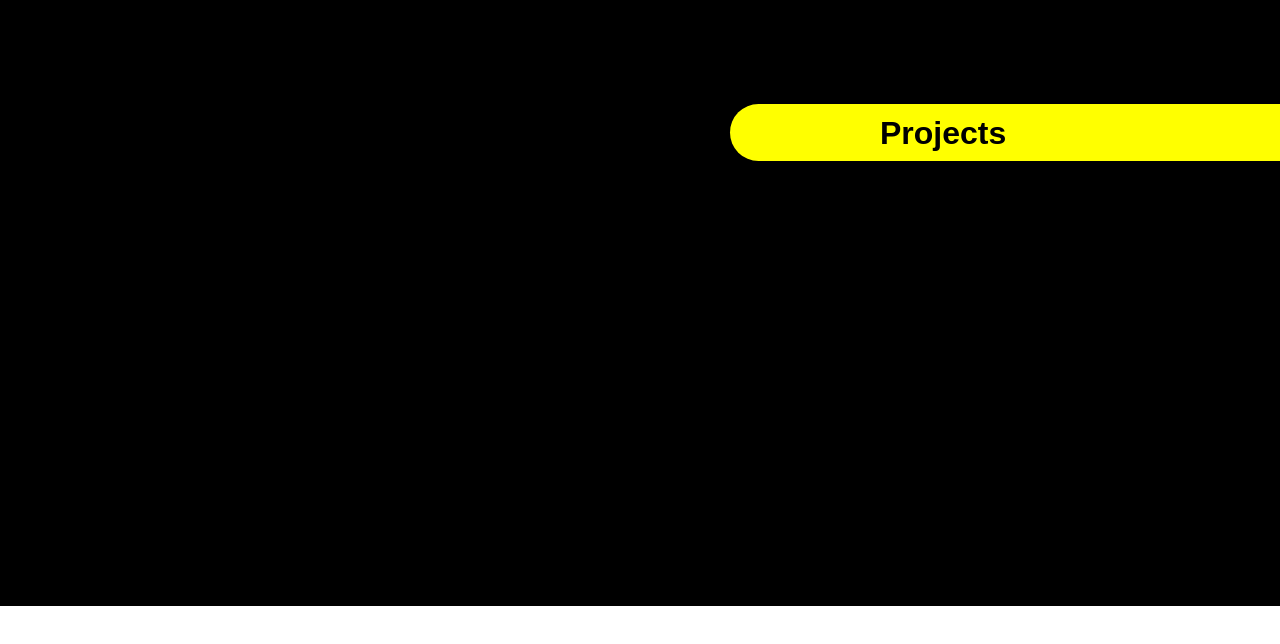
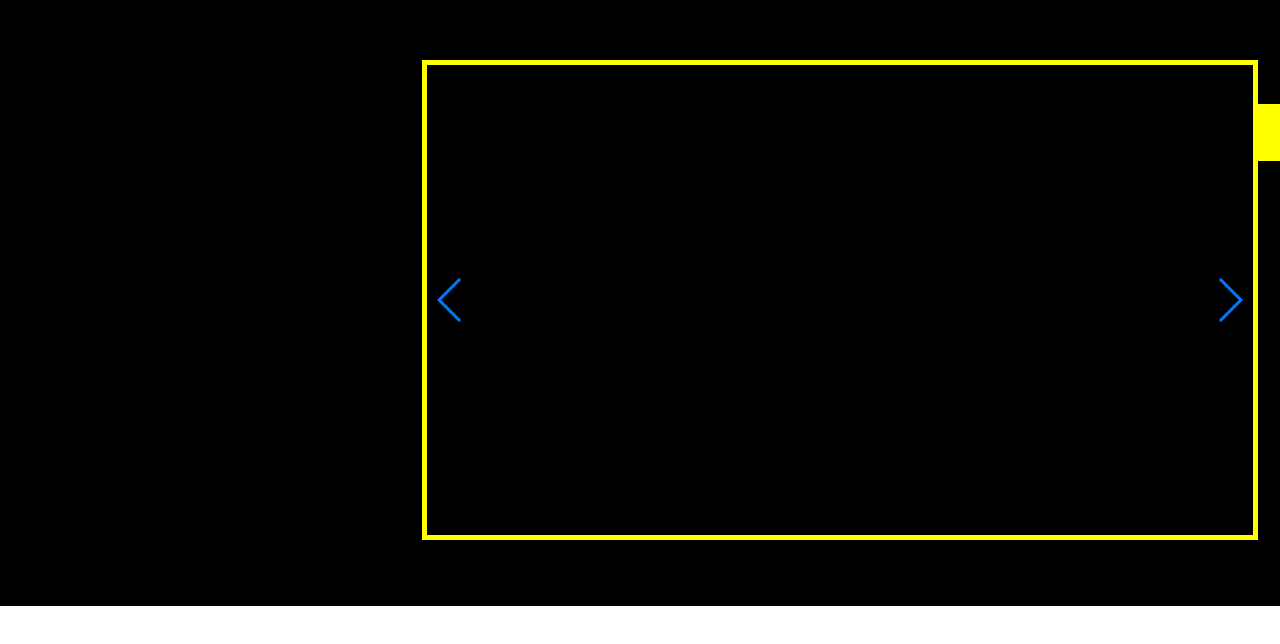
Before and after one commit to ClaudioBardales/Portfolio, a website: page index.html in a window 1280 px wide. Shown: the part 1994-2638 px from the top of the page. Drawn offline with nearby package versions, Linux system fonts and the light colour scheme; a web font is replaced by a local one.

Commit message:
Added js

```diff
--- a/index.html
+++ b/index.html
@@ -15,6 +15,7 @@
       crossorigin="anonymous"
     />
     <link rel="stylesheet" href="style.css" />
+    <link rel="stylesheet" href="/node_modules/swiper/dist/css/swiper.min.css">
     <title>Claudio Bardales | Front-End Developer</title>
   </head>
   <body>
@@ -66,6 +67,19 @@
       <div class="fifth-image">
         <h1>Projects</h1>
       </div>
+      <!--Slider Main Container-->
+      <div class="swiper-container">
+        <!-- Additional Slider -->
+        <div class="swiper-wrapper">
+          <!-- Sildes -->
+          <div class="swiper-slide">Slide 1</div>
+          <div class="swiper-slide">Slide 2</div>
+          <div class="swiper-slide">Slide 3</div>
+        </div>
+        <!-- Navigation Buttons -->
+        <div class="swiper-button-prev"></div>
+        <div class="swiper-button-next"></div>
+      </div>
     </section>
     <footer class="contact" id="contacts">
       <div class="fourth-shape">
@@ -84,5 +98,7 @@
         with 🐬 by Claudio Bardales.
       </p>
     </footer>
+    <script src="/node_modules/swiper/dist/js/swiper.min.js"></script>
+    <script src="index.js"></script>
   </body>
 </html>
--- /dev/null
+++ b/index.js
@@ -0,0 +1,18 @@
+const textToggleNext = document.querySelector(".swiper-button-next");
+const textTogglePrev = document.querySelector(".swiper-button-prev");
+
+const mySwiper = new Swiper(".swiper-container", {
+  direction: "horizontal",
+  loop: true,
+  navigation: {
+    nextEl: ".swiper-button-next",
+    prevEl: ".swiper-button-prev"
+  }
+});
+
+textToggleNext.addEventListener("click", () => {
+    console.log('It works!');
+});
+textTogglePrev.addEventListener("click", () => {
+    console.log('it works!')
+});
--- a/style.css
+++ b/style.css
@@ -155,6 +155,17 @@ li a {
   background-color: black;
 }
 
+.swiper-container {
+  position: absolute;
+  top: 254px;
+  left: 200px;
+  width: 826px;
+  height: 470px;
+  background-color: black;
+  border: 5px yellow solid;
+}
+
+
 .fifth-image {
   position: absolute;
   background-color: yellow;
```
